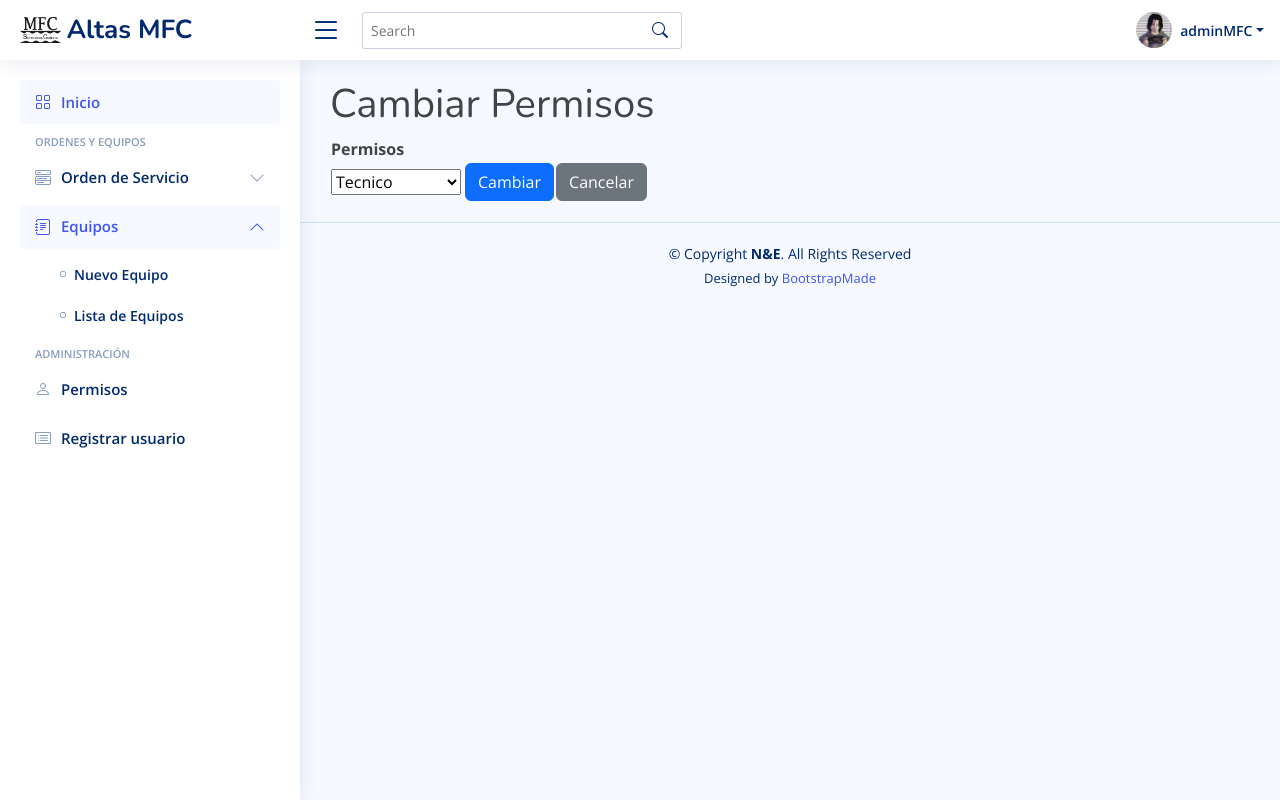
After one commit to EspaSandia24/Negocios, a Django app: page /tipo_usuario/1 in a window 1280 px wide, after a click on "Equipos". The commit adds this page. Run offline with Django 4.2, Linux system fonts and the light colour scheme; a user stored in the database is signed in; data comes from the database, SQL or seed files in the repository; both versions use the stored data as it was after the commit; some libraries are stand-ins or nearby versions.

Commit message:
permisos

```diff
--- a/negocios/inicio/models.py
+++ b/negocios/inicio/models.py
@@ -17,7 +17,7 @@ class Equipo (models.Model):
     tipo_equipo = models.CharField(max_length=1, choices= tipo, default='P')
     marca_equipo = models.CharField(max_length=30, null=False)
     modelo_equipo = models.CharField(max_length=30, null=False)
-    serial_number = models.CharField(max_length=15, null=False, blank=False)
+    serial_number = models.CharField(max_length=15, null=False, blank=False,unique=True)
     accesorios_equipo = models.TextField(max_length=100)
     contraseña_equipo = models.CharField(max_length=30)
     sistema_operativo = models.TextField(max_length=30, null=False)
--- a/negocios/inicio/templates/base.html
+++ b/negocios/inicio/templates/base.html
@@ -86,16 +86,6 @@
             <li>
               <hr class="dropdown-divider">
             </li>
-
-            <li>
-              <a class="dropdown-item d-flex align-items-center" href="users-profile.html">
-                <i class="bi bi-person"></i>
-                <span>Mi Perfil</span>
-              </a>
-            </li>
-            <li>
-              <hr class="dropdown-divider">
-            </li>
             <li>
               <a class="dropdown-item d-flex align-items-center" href="{% url 'logout' %}">
                 <i class="bi bi-box-arrow-right"></i>
@@ -119,7 +109,7 @@
       <li class="nav-item">
         <a class="nav-link " href="{% url 'Principal' %}">
           <i class="bi bi-grid"></i>
-          <span>Dashboard</span>
+          <span>Inicio</span>
         </a>
       </li><!-- End Dashboard Nav -->
 
@@ -161,13 +151,13 @@
       </li><!-- End Forms Nav -->
 
 
-
+      <!-- {%if 'Administrador' ==  request.user.groups.all.0.name %}-->
       <li class="nav-heading">Administración</li>
 
       <li class="nav-item">
-        <a class="nav-link collapsed" href="users-profile.html">
+        <a class="nav-link collapsed" href="{% url 'usuarios' %}">
           <i class="bi bi-person"></i>
-          <span>Perfil</span>
+          <span>Permisos</span>
         </a>
       </li><!-- End Profile Page Nav -->
 
@@ -177,6 +167,7 @@
           <span>Registrar usuario</span>
         </a>
       </li><!-- End Register Page Nav -->
+      <!--{% endif %}-->
     </ul>
 
   </aside><!-- End Sidebar-->
--- a/negocios/inicio/templates/equipos/editar_equipo.html
+++ b/negocios/inicio/templates/equipos/editar_equipo.html
@@ -9,6 +9,7 @@
 <form method="post" class="form">
     {% csrf_token %}
     {{form.as_p}}
+    <a class="btn btn-secondary" href="{% url 'Equipos' %}">Cancelar</a>
     <button class="btn btn-primary" type="submit">Guardar</button>
 </form>
 {% endblock contenido %}
--- a/negocios/inicio/templates/login.html
+++ b/negocios/inicio/templates/login.html
@@ -11,7 +11,7 @@
   <meta content="" name="keywords">
 
   <!-- Favicons -->
-  <link href= "{% static 'img/favicon.png' %}" rel="icon">
+  <link href= "{% static 'img/logo-mfc.png' %}" rel="icon">
   <link href="{% static 'img/apple-touch-icon.png' %}" rel="apple-touch-icon">
 
   <!-- Google Fonts -->
@@ -52,7 +52,7 @@
               <div class="d-flex justify-content-center py-4">
                 <a href="index.html" class="logo d-flex align-items-center w-auto">
                   <img src="assets/img/logo.png" alt="">
-                  <span class="d-none d-lg-block">MFC</span>
+                  <span class="d-none d-lg-block">Altas MFC</span>
                 </a>
               </div><!-- End Logo -->
 
--- a/negocios/inicio/templates/servicios/editar_orden.html
+++ b/negocios/inicio/templates/servicios/editar_orden.html
@@ -9,6 +9,7 @@
 <form method="post" class="form">
     {% csrf_token %}
     {{form.as_p}}
+    <a class="btn btn-secondary" href="{% url 'Servicios' %}">Cancelar</a>
     <button class="btn btn-primary" type="submit">Guardar</button>
 </form>
 {% endblock contenido %}
--- /dev/null
+++ b/negocios/inicio/templates/usuarios/asignar_permiso.html
@@ -0,0 +1,46 @@
+{% extends 'base.html' %}
+
+{% block titulo %}
+    Cambiar Permisos
+{% endblock titulo %}
+
+{% block contenido %}
+<h1>Cambiar Permisos </h1>
+<form method="post" class="form">
+    {% csrf_token %}
+    <table>
+        <thead>
+            <tr>
+                <th>Permisos</th>
+                <th></th>
+                <th></th>
+
+            </tr>
+        </thead>
+        <tbody>
+            <td>
+                <input type="hidden" name="id_usuario" value="{{usuarios.id}}">
+                <select name="grupo">
+                {% for grupo in grupos  %}
+                    <option value="{{grupo.id}}">{{grupo.name}}</option>
+                {% endfor %}
+                </select>
+            </td>
+            <td>
+            </td>
+
+            <td>
+                <button class="btn btn-primary" type="submit">Cambiar</button>
+
+            </td>
+            <td>
+                <a class="btn btn-secondary w-100" href="{% url 'usuarios' %}">Cancelar</a>
+            </td>
+        </tbody>
+    </table>
+</form>
+{% endblock contenido %}
+
+{% block scripts %}
+
+{% endblock scripts %}
--- a/negocios/inicio/urls.py
+++ b/negocios/inicio/urls.py
@@ -16,4 +16,8 @@ urlpatterns = [
     path('servicios/editarOrden/<int:id_orden>', views.editar_orden, name='editarOrden'),
     path('equipos/eliminarEquipo/<int:serial_number>', views.eliminar_equipo, name='eliminarEquipo'),
     path('equipos/editarEquipo/<int:serial_number>', views.editar_equipo, name='editarEquipo'),
+    path('usuarios/', views.lista_usuarios, name='usuarios'),
+    path('tipo_usuario/<int:id>', views.asignar_grupo, name='asignarGrupo'),
+    path('eliminar_usuario/<int:id>', views.eliminar_usuario, name='eliminarUsuario'),
+
 ]
--- a/negocios/inicio/views.py
+++ b/negocios/inicio/views.py
@@ -1,7 +1,7 @@
 from django.shortcuts import render, redirect
 from django.contrib.auth.decorators import login_required, permission_required
 from inicio.models import Equipo, OrdenServicio
-from django.contrib.auth.models import User
+from django.contrib.auth.models import User,Group
 from django.contrib.auth.views import LoginView
 from django.contrib.auth.forms import AuthenticationForm
 from django.views.generic import CreateView
@@ -40,11 +40,11 @@ def registrar(request):
                 return render(request, 'register.html')
 
             user = User.objects.create_user(username=usuario, email=email, password=password)
+            user.groups.add(Group.objects.get(name='Empleado'))
+            user.save()
+            return redirect('Principal')
 
-            user.save()
-            return redirect('Inicio')
-
-    return render(request, 'register.html')
+    return render(request, 'usuarios/register.html')
 
 @login_required
 def incio(request):
@@ -95,16 +95,19 @@ def agregar_servicio(request):
     }
     return render(request, 'servicios/nuevo_servicio.html', context)
 
+@login_required
 def eliminar_orden(request, id_orden):
     orden = OrdenServicio.objects.get(id_orden = id_orden)
     orden.delete()
     return redirect('Servicios')
 
+@login_required
 def eliminar_equipo(request, serial_number):
     equipo = Equipo.objects.get(serial_number = serial_number)
     equipo.delete()
     return redirect('Equipos')
 
+@login_required
 def editar_orden(request, id_orden):
     orden = OrdenServicio.objects.get(id_orden = id_orden)
     form = FormEditarOrden(instance=orden)
@@ -120,6 +123,7 @@ def editar_orden(request, id_orden):
     }
     return render(request, 'servicios/editar_orden.html', context)
 
+@login_required
 def editar_equipo(request, serial_number):
     equipo = Equipo.objects.get(serial_number = serial_number)
     form = FormEditarEquipo(instance=equipo)
@@ -134,3 +138,40 @@ def editar_equipo(request, serial_number):
         'form' : form
     }
     return render(request, 'equipos/editar_equipo.html', context)
+
+@login_required
+def lista_usuarios(request):
+    usuarios = User.objects.all()
+    grupos = Group.objects.all()
+
+    for usuario in usuarios:
+        grupo = usuario.groups.all()
+
+    context={
+        'usuarios' : usuarios,
+        'grupos' : grupos
+    }
+    return render(request, 'usuarios/lista_usuarios.html',context)
+
+@login_required
+def asignar_grupo(request, id):
+    usuario = User.objects.get(id=id)
+    if request.method == 'POST':
+        grupo = request.POST.get('grupo')
+        grupo_actual = usuario.groups.first()
+        usuario.groups.remove(grupo_actual)
+        usuario.groups.add(grupo)
+        usuario.save()
+        return redirect('usuarios')
+    grupos = Group.objects.all()
+    context={
+        'grupos' : grupos
+    }
+    return render(request, 'usuarios/asignar_permiso.html',context)
+
+
+@login_required
+def eliminar_usuario(request, id):
+    usuario = User.objects.get(id=id)
+    usuario.delete()
+    return redirect('usuarios')
```
Also changed, not shown: negocios/inicio/forms.py (+20 -22 lines), negocios/inicio/templates/usuarios/lista_usuarios.html (added, +90 -0 lines), negocios/inicio/templates/usuarios/register.html (renamed from negocios/inicio/templates/register.html, +7 -1 lines), negocios/db.sqlite3, negocios/inicio/migrations/0003_alter_equipo_serial_number.py (added).
